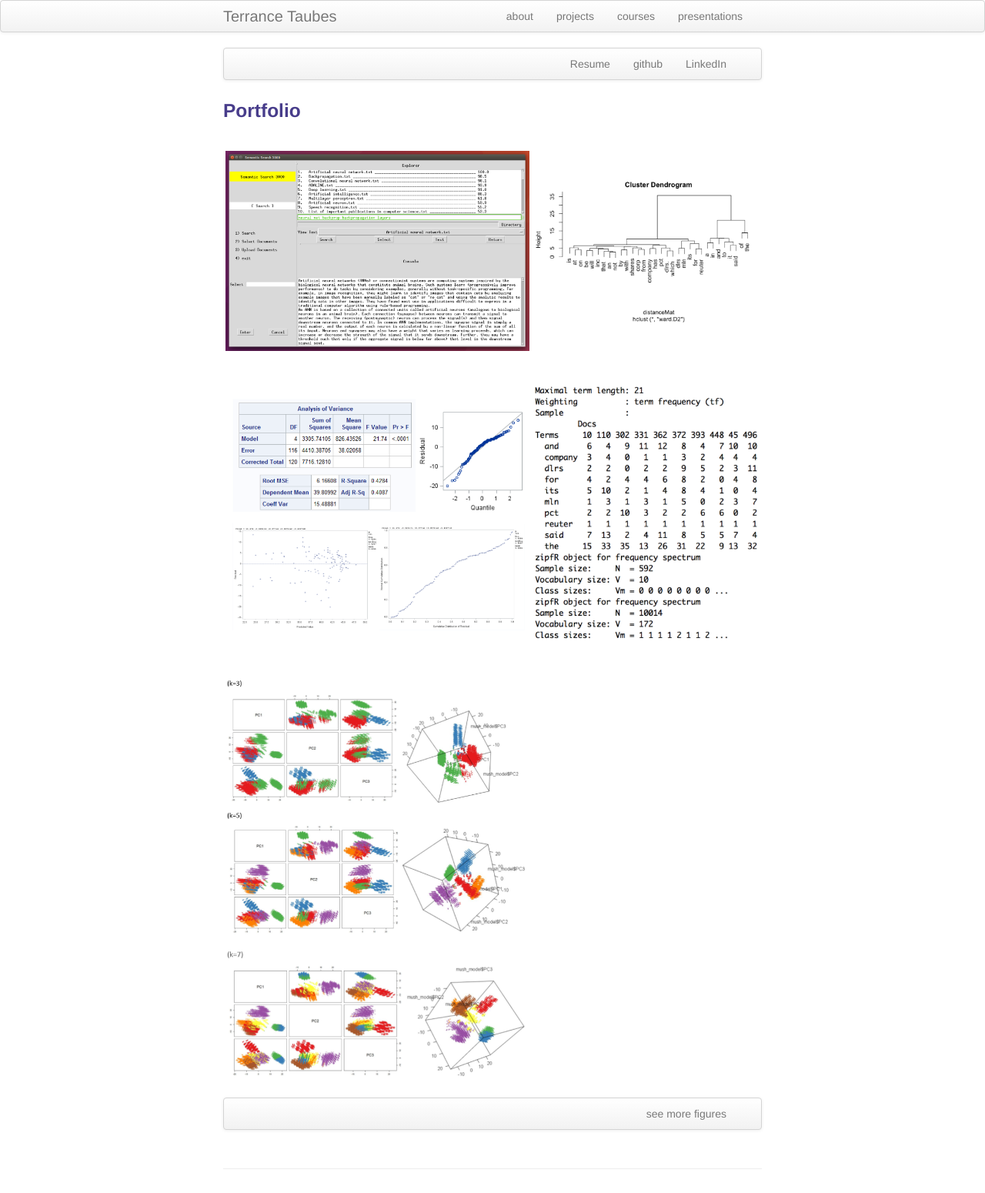
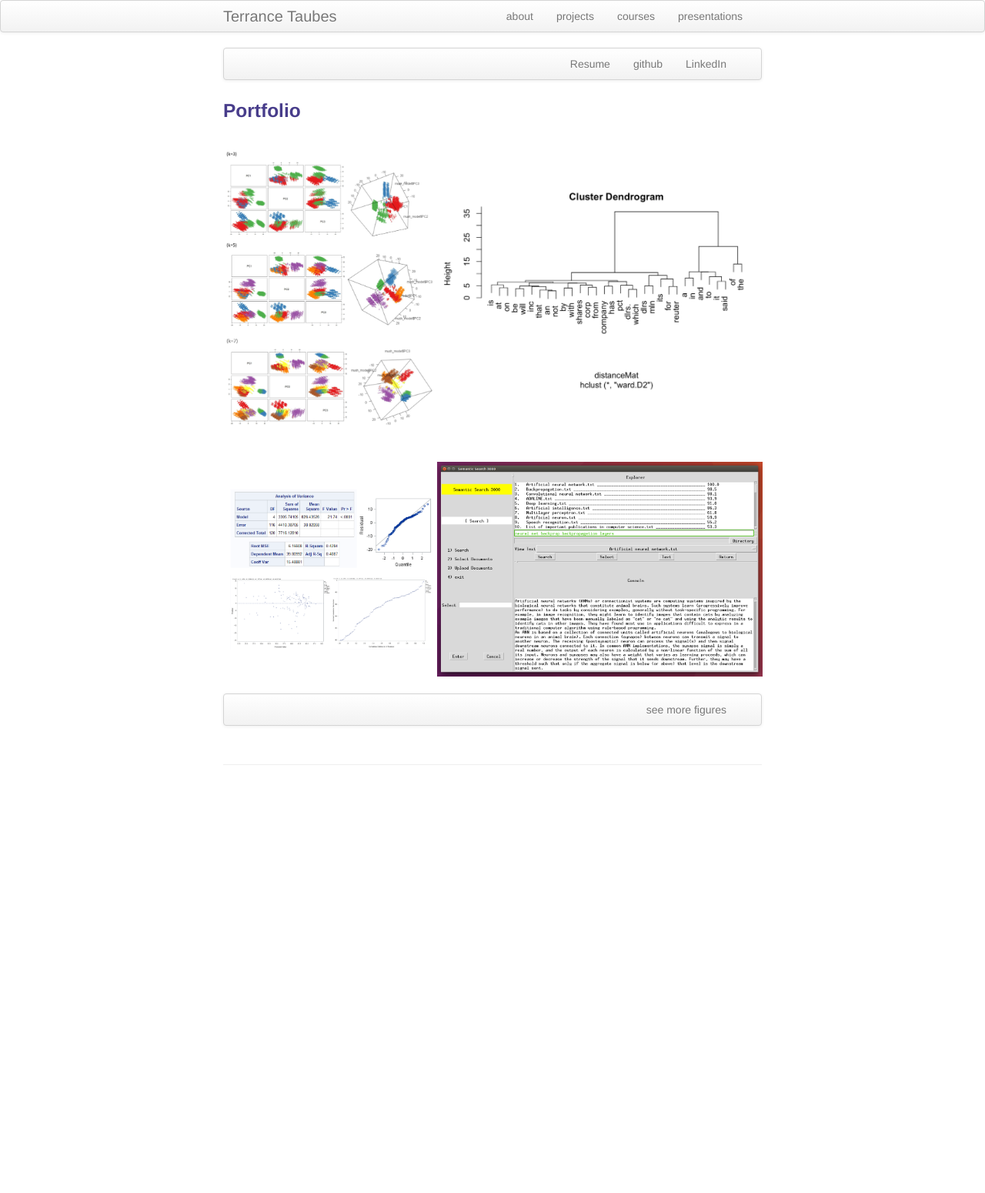
Before and after one commit to terrytaubes/terrytaubes.github.io, a Jekyll site: the page built from index.md, in a window 1280 px wide. Shown: the whole page at 77% size. Built offline with Jekyll 4.4.1, drawn with Linux system fonts in a browser that asks for light colours; after the commit the page ends 1025 px from its top, so only the background shows below that.

Commit message:
Update index.md

```diff
--- a/index.md
+++ b/index.md
@@ -21,7 +21,7 @@ keywords: statistics, data analytics, big data, data science, machine learning
 <tr>
   <td class="left">
     <a href="#">
-        <img src="assets/publpics/portfolioSS3k.png" alt="R/qtlcharts example" title="R/qtlcharts example"/>
+        <img src="assets/publpics/portfolioKmeans.PNG" alt="R/qtlcharts example" title="R/qtlcharts example"/>
     </a>
   </td>
   <td class="right">
@@ -39,14 +39,7 @@ keywords: statistics, data analytics, big data, data science, machine learning
   </td>
   <td class="right">
     <a href="#">
-        <img src="assets/publpics/portfolioFreq.PNG" alt="Tian et al. (2015) Fig 4" title="Tian et al. (2015) Fig 4"/>
-    </a>
-  </td>
-</tr>
-<tr>
-  <td class="left">
-    <a href="#">
-        <img src="assets/publpics/portfolioKmeans.PNG" alt="Broman et al. (2013) Fig 7" title="Broman et al. (2013) Fig 7"/>
+        <img src="assets/publpics/portfolioSS3k.png" alt="Tian et al. (2015) Fig 4" title="Tian et al. (2015) Fig 4"/>
     </a>
   </td>
 </tr>
```
